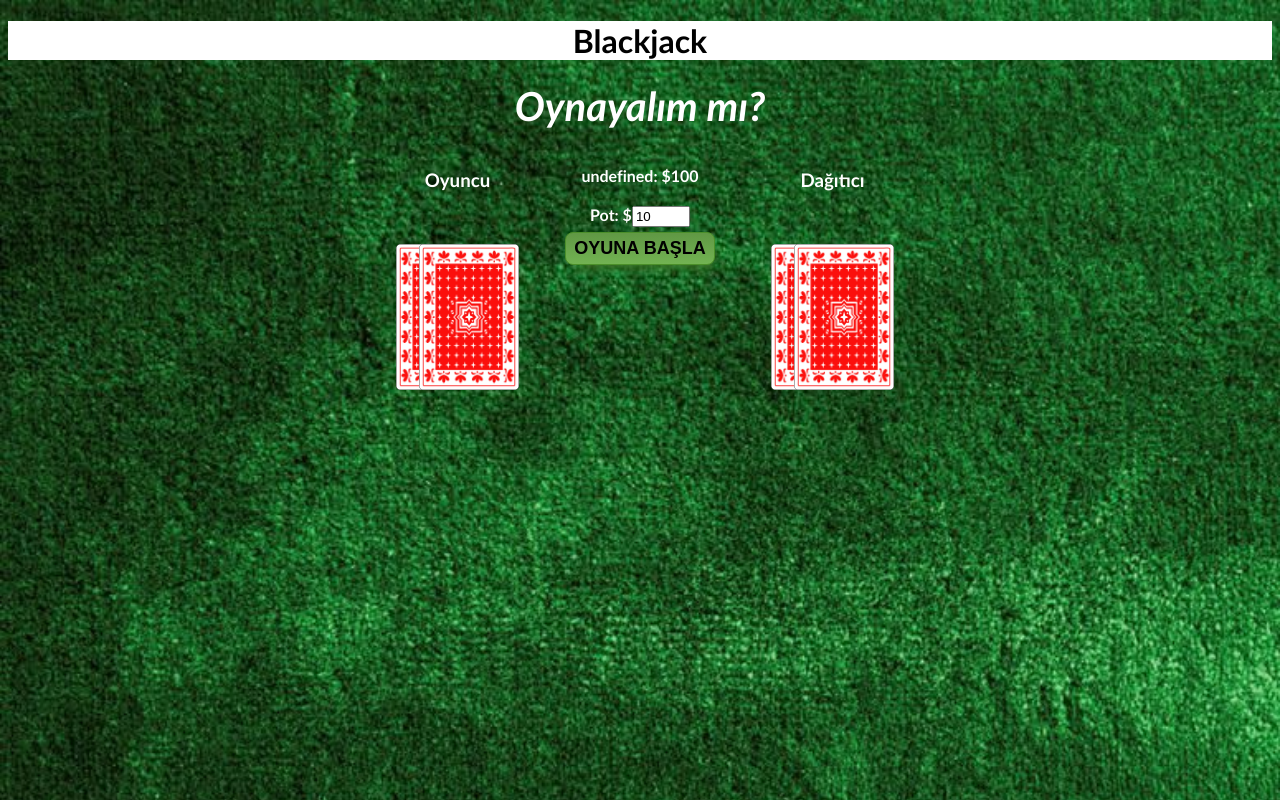
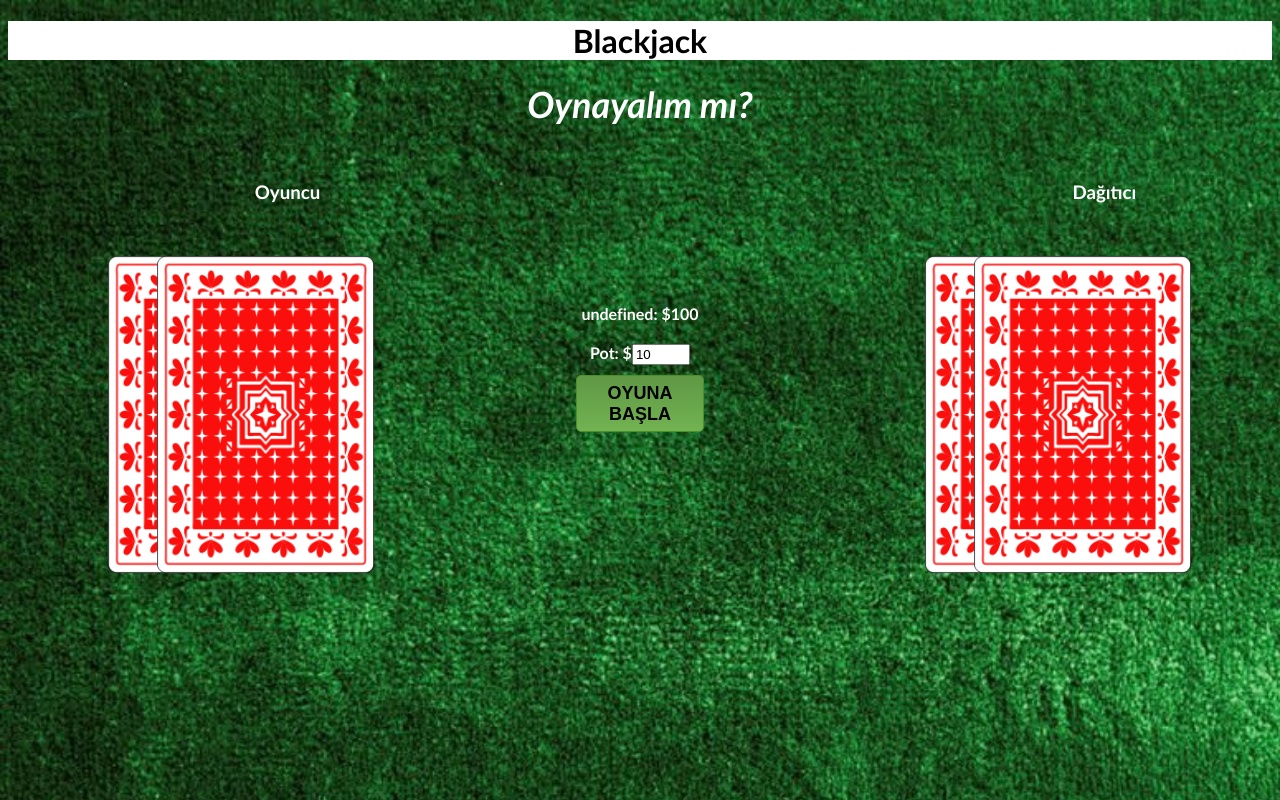
Before and after one commit to BurakSahinturk/blackjack, a plain HTML site: page main.html in a window 1280 px wide. Drawn offline with Linux system fonts and the light colour scheme.

Commit message:
html layout improved

```diff
--- a/app.js
+++ b/app.js
@@ -1,5 +1,5 @@
 /* Issues I've encountered:
-    1-in Game class on line 210, Game.dealerTurn() method can't be called. To fix the problem game.dealerTurn() command is used. it'll be checked if it's about the setTimeOut function or not
+    1-in Game class on line 210, Game.dealerTurn method can't be called. To fix the problem game.dealerTurn command is used. it'll be checked if it's about the setTimeOut function or not
     2- */
 
 class Card {
@@ -63,7 +63,6 @@ class Player {
     constructor() {
         this.hand = [];         //Player's cards (Oyuncu'nun elindeki kartlar)
         this.sum = 0;           //Sum of cards' values (Oyuncu'nun kartlarının değerleri toplamı)
-        this.numOfCards = 0;
         this.numOfAces = 0;
         this.numOfFaces = 0;
         this.isAlive = false;
@@ -73,9 +72,9 @@ class Player {
         this.handDivId = "#hand-" + this.id
         this.sumEl = document.getElementById("sum-el-" + this.id)
     }
+
     addCard(card) {
         this.hand.push(card);
-        this.numOfCards ++;
         this.sum += card.value;
         if (card.name === "A") {this.numOfAces ++};                                               //to check if there are any Aces in the hand to modify the value as either 11 or 1 //(As var mı diye kontrol etmek amacıyla Player attribute, ki Aslar 1 mi yoksa 11 değerini mi alacaklar belirlenebilsin)
         if (card.name === "J" || card.name === "Q" || card.name === "K") { this.numOfFaces ++};
@@ -88,18 +87,19 @@ class Player {
 
     isBJ() {
         if (this.sum === 21 && this.numOfFaces === 1 && this.numOfAces === 1) {return true}     //Checks blackjack only a combination of a face and an ace counts as BJ //(Sadece resimli kart varsa blackjack sayılır)
-    }
+    };
+
     calculateSum() {           // Calculates the sum of cards in the hand and shows it on the page //(Eldeki kartların değerlerini toplar ve bunu sayfada gösterir)
         if (this.sum>21 && this.numOfAces>0) {      //If sum is over 21 and there is an ace in the hand decreases the sum by 10 to make the ace count as "1" //(Toplam değer 21'in üstündeyse ve elde as varsa, toplamdan 10 azaltılır)
             this.sum -= 10;
             this.numOfAces --;
         };
         this.sumEl.innerText = "Toplam: " + this.sum; // "Total: " + this.sum;
-    }
+    };
+
     reset() {
         this.hand = [];
         this.sum = 0;
-        this.numOfCards = 0;
         this.numOfAces = 0;
         this.numOfFaces = 0;
         this.isAlive = true;
@@ -114,16 +114,19 @@ class Table {
             var discardedCards = document.querySelector(".added-card");
             discardedCards.remove();
         }
-    }
+    };
+
     hideStarterCards() {
         playerFirstCardEl.style.display = "none";
         playerSecondCardEl.style.display = "none";
         dealerFirstCardEl.style.display = "none";
         dealerSecondCardEl.style.display = "none";      //Havem't used a loop because maybe I can use it on React.js later? //(Belki proje react.js'de çalışılır diyerek loop kullanılmadı)
-    }
+    };
+
     writeScore() {
         playerEl.textContent = player.name + ": $" + player.chips;
-    }
+    };
+
     toggleButtonsOn() {
         startButton.style.display = "none";
         newCardButton.style.display = "";
@@ -134,24 +137,28 @@ class Table {
         startButton.style.display = "";
         newCardButton.style.display = "none";
         stayButton.style.display = "none";
-    }
+    };
+
     releasePot() {
         potEl.removeAttribute("disabled");
-    }
+    };
+
     lockPot() {
         potEl.setAttribute("disabled", "");
-    }
+    };
+
     finish() {
         this.toggleButtonsOff();
         potEl.removeAttribute("disabled"); //Release Pot input (Bahis girişini kapatır)
         playerEl.textContent = player.name + ": $" + player.chips; //Show current score (Oyuncu'nun mevcut kazancını gösterir)
-    }
+    };
 }
 
 class Game {
     constructor() {
         this.numOfPlayers = 1  //Hardcoded 1 for now but obviously will be changed if multiplayer support is added
-    }
+    };
+
     start() {
         pot = parseFloat(potEl.value, 10);
         if (pot < 0 ) {
@@ -195,19 +202,19 @@ class Game {
             table.finish();
         }
     }
-    playerTaps() {
+    playerTaps = () => {
         if (player.isAlive && player.sum !== 21) {
             player.addCard(deck.drawCard());
             this.render();
         };
     };
 
-    dealerTurn(){
+    dealerTurn = () => {
         function dealerTaps() {
             message("Dealer kart çekiyor")                  //"Dealer is picking cards"
             dealer.addCard(deck.drawCard(),);
             dealer.calculateSum();
-            setTimeout(game.dealerTurn(),1000);           // Easy there cowboy! Fix this bs! check bind() call() or whatever
+            setTimeout(game.dealerTurn,1000);  // Easy there cowboy! Fix this bs! check bind() call() or whatever
         };
         function dealerWaves() {
             if (dealer.sum<player.sum || dealer.sum>21) {
@@ -271,11 +278,6 @@ const potEl = document.getElementById("pot-input")
 const playerEl = document.getElementById("player-el");
 function message(string) {messageEl.textContent = string;};
 
-//Buttons:
-const startButton = document.getElementById("start-btn");       //Yeni oyun butonu
-const stayButton = document.getElementById("stay-btn");         //Tamam deme butonu
-const newCardButton = document.getElementById("new-card-btn");  //Kart isteme butonu
-
 //Placeholder cards: (Masada başlangıçtaki kart görselleri)
 const dealerFirstCardEl = document.getElementById("dealer-first-card");
 const playerFirstCardEl = document.getElementById("player-first-card");
@@ -294,6 +296,11 @@ let table = new Table;
 let game = new Game;
 playerEl.textContent = player.name + ": $" + player.chips;
 
+//Buttons:
+const startButton = document.getElementById("start-btn");       //Yeni oyun butonu
+const stayButton = document.getElementById("stay-btn");         //Tamam deme butonu
+const newCardButton = document.getElementById("new-card-btn");  //Kart isteme butonu
+
 startButton.addEventListener('click', () => {game.start()}) //Start the game //(Oyunu başlat)
 newCardButton.addEventListener('click', () => {game.playerTaps()}) //Human player draws a new card //(İnsan oyuncu yeni bir kart çeker)
 stayButton.addEventListener('click', () => { //Human player stays and dealer's turn start  //(İnsan oyuncu pas geçer ve sıra dağıtıcıya gelir)
--- a/styles.css
+++ b/styles.css
@@ -21,14 +21,13 @@ h1 {
 
 div {
   margin: 0;
+  padding: 0;
   display: block;
-  justify-self: center;
 }
 
 #main-div {
-  display: grid;
-  grid-template-columns: 3fr 2fr 3fr;
-  justify-content: center;
+  display: flex;
+  justify-content: space-around;
 }
 
 h3 {
@@ -40,35 +39,29 @@ h3 {
 }
 
 .hands {
-  height: 170px;
-  padding-left: 90px;
+  width: 29vw;
+  height: 300px;
+  padding-left: 15vw;
 }
 
 .hands > img {
-  width: 100px;
-  margin-left: -80px;
-}
-
-#hand-1 {
-  float: left;
-}
-
-#hand-0 {
-  float: right;
+  width: 17vw;
+  margin-left: -13.5vw;
 }
 
 #game-controls {
-  height: 300px;
+  width: 42vw;
+  height: 100px;
   display: inline-block;
-  /*   display: grid;
-  grid-column: auto; */
+  margin-top: 10%;
 }
 
 #message-el {
+  height: 80px;
   font-style: italic;
-  font-size: 40px;
+  font-size: 36px;
   padding: 0;
-  margin: 0px 0px 20px 0px;
+  margin: 5px 5px 0px;
 }
 
 #pot-input {
@@ -79,18 +72,18 @@ h3 {
 
 button {
   color: black;
-  box-shadow: 6px 10px 10px -7px #3e7327;
-  width: 150px;
+  box-shadow: 0.6vw 0.1vw 0.1vw -0.7vw #3e7327;
+  width: 10vw;
+  min-width: 80px;
   background: linear-gradient(to bottom, #619945 5%, #72b352 100%);
   background-color: #619945;
-  padding-top: 5px;
-  padding-bottom: 5px;
+  padding: 0.5vw;
   font-weight: bold;
   border: 1px solid #4b8f29;
   display: block;
   cursor: pointer;
-  border-radius: 8px;
-  margin: 5px auto;
+  border-radius: 5px;
+  margin: 10px auto;
   text-align: center;
   font-size: 18px;
 }
```
